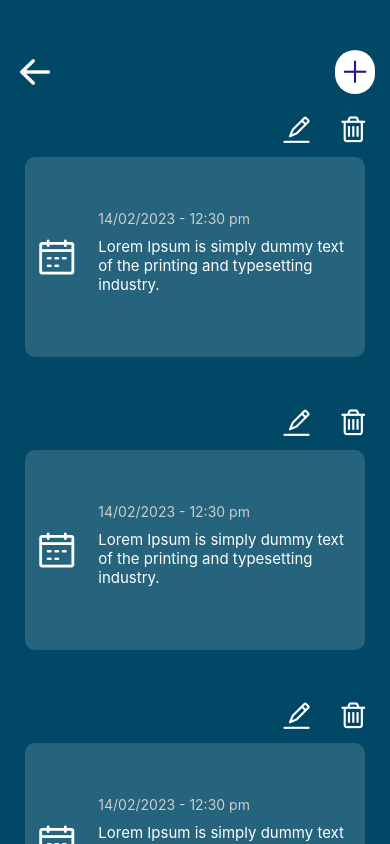
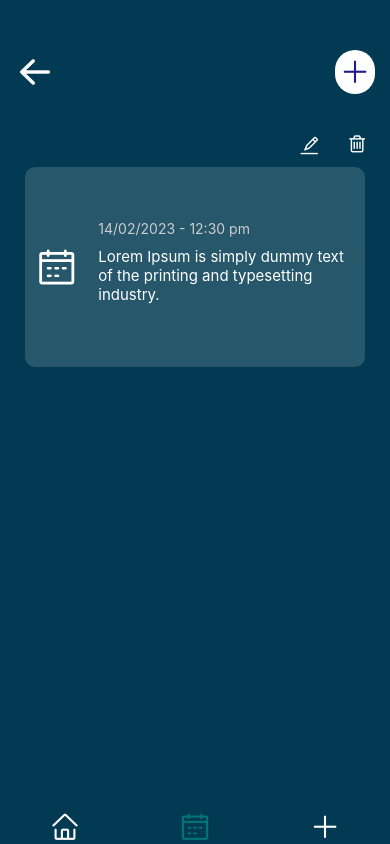
Before and after one commit to warlleism/app-mobile-gerenciamento-tarefas, a React Native app: screen /Tarefas in a window 390 px wide. Shown: the top 844 px of the page. Built offline with nearby package versions, Linux system fonts and the light colour scheme.

Commit message:
nova navegação aplicada

```diff
--- a/App.js
+++ b/App.js
@@ -1,77 +1,14 @@
 import Home from './src/views/home';
 import { NavigationContainer } from '@react-navigation/native';
-import { createStackNavigator } from '@react-navigation/stack';
 import Tarefas from './src/views/tarefas/index';
 import Listar from './src/views/listar';
 import NovaTarefa from './src/views/novaTarefa/index';
 import Provider from './src/context/provider';
+import { createBottomTabNavigator } from '@react-navigation/bottom-tabs';
+import { View } from 'react-native';
+import Icon from 'react-native-vector-icons/AntDesign'
 
-
-const Stack = createStackNavigator()
-
-function MyStack() {
-
-  const config = {
-    animation: 'stiffness',
-    config: {
-      stiffness: 2000,
-      damping: 500,
-      mass: 3,
-      overshootClamping: true,
-      restDisplacementThreshold: 0.01,
-      restSpeedThreshold: 0.01,
-    },
-  };
-
-  const forFade = ({ current }) => ({
-    cardStyle: {
-      opacity: current.progress,
-    },
-  });
-
-  return (
-    <Stack.Navigator
-
-      screenOptions={{
-        headerMode: 'none',
-      }}>
-      <Stack.Screen name="Home" component={Home}
-        options={{
-          cardStyleInterpolator: forFade,
-          transitionSpec: {
-            open: config,
-            close: config,
-          },
-        }}
-      />
-      <Stack.Screen name="Tarefas" component={Tarefas}
-        options={{
-          cardStyleInterpolator: forFade,
-          transitionSpec: {
-            open: config,
-            close: config,
-          },
-        }} />
-      <Stack.Screen name="Listar" component={Listar}
-        options={{
-          cardStyleInterpolator: forFade,
-          transitionSpec: {
-            open: config,
-            close: config,
-          },
-        }} />
-      <Stack.Screen name="Nova" component={NovaTarefa}
-        options={{
-          cardStyleInterpolator: forFade,
-          transitionSpec: {
-            open: config,
-            close: config,
-          },
-        }} />
-    </Stack.Navigator>
-  )
-}
-
+const Tab = createBottomTabNavigator()
 
 
 export default function App() {
@@ -79,8 +16,98 @@ export default function App() {
   return (
     <Provider>
       <NavigationContainer>
-        <MyStack />
+        <Tab.Navigator
+
+          screenOptions={({ route }) => ({
+            tabBarStyle: {
+              position: 'absolute',
+              bottom: 0,
+              backgroundColor: "#013a52",
+              borderTopColor: "transparent",
+            },
+            tabBarButton: [
+              "Listar",
+              "Listar"
+            ].includes(route.name)
+              ? () => {
+                return null;
+              }
+              : undefined,
+          })}
+
+
+        >
+          <Tab.Screen
+            name="Home"
+            component={Home}
+            options={{
+              headerShown: false,
+              tabBarLabel: '',
+              tabBarIcon: ({ focused }) => {
+                return <View
+                  style={{
+                    position: 'absolute',
+                    bottom: 0,
+                    borderRadius: 100,
+                    justifyContent: 'center',
+                    alignItems: 'center',
+                  }}
+                >
+                  <Icon name="home" size={30} color={focused ? '#007878f2' : '#ffff'} />
+                </View>
+              }
+            }}
+          />
+
+
+          <Tab.Screen name="Tarefas" component={Tarefas}
+            options={{
+              headerShown: false,
+              tabBarLabel: '',
+              tabBarIcon: ({ focused }) => {
+                return <View
+                  style={{
+                    position: 'absolute',
+                    bottom: 0,
+                    borderRadius: 100,
+                    justifyContent: 'center',
+                    alignItems: 'center',
+                  }}
+                >
+                  <Icon name="calendar" size={30} color={focused ? '#007878f2' : '#ffff'} />
+                </View>
+              }
+            }} />
+
+          <Tab.Screen name="Listar" component={Listar}
+            options={{
+              headerShown: false,
+              tabBarLabel: ''
+            }}
+          />
+
+          <Tab.Screen name="Nova" component={NovaTarefa}
+            options={{
+              headerShown: false,
+              tabBarLabel: '',
+              tabBarIcon: ({ focused }) => {
+                return <View
+                  style={{
+                    position: 'absolute',
+                    bottom: 0,
+                    borderRadius: 100,
+                    justifyContent: 'center',
+                    alignItems: 'center',
+                  }}
+                >
+                  <Icon name="plus" size={30} color={focused ? '#007878f2' : '#ffff'} />
+                </View>
+              }
+            }} />
+        </Tab.Navigator>
+
       </NavigationContainer>
     </Provider>
+
   );
 }
--- a/package.json
+++ b/package.json
@@ -9,14 +9,15 @@
     "web": "expo start --web"
   },
   "dependencies": {
+    "@react-navigation/bottom-tabs": "^6.5.4",
     "@react-navigation/native": "^6.1.3",
     "@react-navigation/stack": "^6.3.12",
     "expo": "~47.0.12",
+    "expo-linear-gradient": "~12.0.1",
     "expo-status-bar": "~1.4.2",
     "react": "18.1.0",
     "react-native": "0.70.5",
-    "react-native-vector-icons": "^9.2.0",
-    "expo-linear-gradient": "~12.0.1"
+    "react-native-vector-icons": "^9.2.0"
   },
   "devDependencies": {
     "@babel/core": "^7.12.9"
--- a/src/views/home/index.js
+++ b/src/views/home/index.js
@@ -2,7 +2,6 @@ import { useEffect, useState } from "react";
 import { Dimensions, ImageBackground, ScrollView, StyleSheet, Text, TouchableOpacity, View } from "react-native";
 import Icon from 'react-native-vector-icons/AntDesign'
 import { LinearGradient } from 'expo-linear-gradient';
-import Navigation from "../../navigation";
 import { useNavigation } from "@react-navigation/native";
 
 const { width } = Dimensions.get('window')
@@ -10,8 +9,6 @@ const { width } = Dimensions.get('window')
 const Home = () => {
 
     const Navi = useNavigation()
-
-    const arr = [1, 2, 3]
 
     const [minuto, setMinuto] = useState()
 
@@ -22,11 +19,9 @@ const Home = () => {
         color: ''
     })
 
-
     let horaAtual = new Date();
 
     const setMinute = () => {
-
 
         let minuto = horaAtual.getMinutes();
         let str = minuto.toString()
@@ -51,7 +46,6 @@ const Home = () => {
         } else {
             return setDados({ ...dados, img: require('../../images/img2.png'), horario: 'Boa noite', hora: str })
         }
-
     }
 
     const getData = () => {
@@ -83,7 +77,6 @@ const Home = () => {
         setMinute()
         getData()
     }, [])
-
 
     return (
         <ImageBackground
@@ -130,22 +123,17 @@ const Home = () => {
                 }}>
 
                 <ScrollView horizontal>
-                    {
-                        arr.map(_ => {
-                            return (
-                                <TouchableOpacity onPress={()=> Navi.navigate('Listar')} style={styles.containerTarefas}>
+
+                    <TouchableOpacity onPress={() => Navi.navigate('Listar')} style={styles.containerTarefas}>
                         <Icon name="calendar" size={30} color={'#fff'} style={{ marginRight: 10 }} />
                         <View style={{ width: "90%" }}>
                             <Text style={{ color: "#fff" }}>14/02/2023 - 12:30 pm</Text>
                             <Text style={{ color: '#fff' }}>Lorem Ipsum is simply dummy text of the printing and typesetting industry.</Text>
                         </View>
                     </TouchableOpacity>
-                            )
-                        })
-                    }
+
                 </ScrollView>
             </LinearGradient>
-            <Navigation />
 
         </ImageBackground>
     )
--- a/src/views/listar/index.js
+++ b/src/views/listar/index.js
@@ -5,13 +5,12 @@ import { View, Text, Dimensions, ScrollView, StyleSheet, TouchableOpacity } from
 
 
 const { width } = Dimensions.get('window')
-const { height } = Dimensions.get('window')
 
 const Listar = () => {
 
     const Navi = useNavigation()
     return (
-        <View style={{ width: width, height: '100%', backgroundColor: "#014867" }}>
+        <View style={{ width: width, height: '100%', backgroundColor: "#013a52" }}>
             <View style={styles.containerArrow}>
                 <TouchableOpacity onPress={() => Navi.navigate('Tarefas')} style={{ width: 60 }}>
                     <Icon name="arrowleft" size={40} color={'#fff'} style={{ marginRight: 10 }} />
@@ -25,7 +24,6 @@ const Listar = () => {
                     </View>
                 </View>
             </ScrollView>
-            <Navigation />
         </View>
     )
 }
--- a/src/views/novaTarefa/index.js
+++ b/src/views/novaTarefa/index.js
@@ -1,24 +1,25 @@
 import Icon from 'react-native-vector-icons/AntDesign'
-import Navigation from './../../navigation/index';
 import { useNavigation } from '@react-navigation/native';
-import { View, Text, Dimensions, ScrollView, StyleSheet, TouchableOpacity, TextInput } from "react-native"
+import { View, Dimensions, ScrollView, StyleSheet, TouchableOpacity, TextInput } from "react-native"
 import { useState } from 'react';
 
 const { width } = Dimensions.get('window')
-const { height } = Dimensions.get('window')
 
 const NovaTarefa = () => {
 
-    const [formulario, setFormulario] = useState([{
+    const defaultForm = {
         titulo: '',
         data: '',
         hora: ''
-    }])
+    }
+
+    const [formulario, setFormulario] = useState(defaultForm)
+
+    const Navi = useNavigation()
 
     const validInput = () => {
-        if (formulario.titulo == '' || formulario.data == '' || formulario.hora == '') {
+        if (formulario.titulo === '' || formulario.data === '' || formulario.hora === '') {
             return
-
         } else {
             return (
                 <TouchableOpacity onPress={() => Navi.navigate('Tarefas')} style={{ width: 60 }}>
@@ -28,24 +29,19 @@ const NovaTarefa = () => {
         }
     }
 
-    const Navi = useNavigation()
-
     return (
-        <View style={{ width: width, height: '100%', backgroundColor: "#014867" }}>
+        <View style={{ width: width, height: '100%', backgroundColor: "#013a52" }}>
             <View style={styles.containerArrow}>
                 <TouchableOpacity onPress={() => Navi.navigate('Tarefas')} style={{ width: 60 }}>
                     <Icon name="arrowleft" size={40} color={'#fff'} style={{ marginRight: 10 }} />
                 </TouchableOpacity>
                 {validInput()}
             </View>
-            {console.log(formulario)}
             <ScrollView style={{ marginTop: 30, marginBottom: 30 }}>
                 <TextInput placeholder='Título' placeholderTextColor={'#fff'} style={{ fontSize: 27, color: "#fff", width: "90%", alignSelf: "center", marginBottom: 70 }} onChangeText={(e) => setFormulario({ ...formulario, titulo: e })} />
                 <TextInput placeholder='Data' placeholderTextColor={'#fff'} style={{ fontSize: 23, color: "#fff", width: "90%", alignSelf: "center", marginBottom: 30 }} onChangeText={(e) => setFormulario({ ...formulario, data: e })} />
                 <TextInput placeholder='Hora' placeholderTextColor={'#fff'} style={{ fontSize: 23, color: "#fff", width: "90%", alignSelf: "center", marginBottom: 30 }} onChangeText={(e) => setFormulario({ ...formulario, hora: e })} />
             </ScrollView>
-
-            <Navigation />
         </View>
     )
 }
--- a/src/views/tarefas/index.js
+++ b/src/views/tarefas/index.js
@@ -1,18 +1,15 @@
 import Icon from 'react-native-vector-icons/AntDesign'
 import IconTrash from 'react-native-vector-icons/FontAwesome'
-import Navigation from './../../navigation/index';
 import { useNavigation } from '@react-navigation/native';
 import { View, Text, Dimensions, ScrollView, StyleSheet, TouchableOpacity } from "react-native"
 
 const { width } = Dimensions.get('window')
-const { height } = Dimensions.get('window')
 
 const Tarefas = () => {
-    const arr = [1, 2, 3, 4, 5]
 
     const Navi = useNavigation()
     return (
-        <View style={{ width: width, height: '100%', backgroundColor: "#014867" }}>
+        <View style={{ width: width, height: '100%', backgroundColor: "#013a52" }}>
             <View style={styles.containerArrow}>
                 <TouchableOpacity onPress={() => Navi.navigate('Home')} style={{ width: 60 }}>
                     <Icon name="arrowleft" size={40} color={'#fff'} style={{ marginRight: 10 }} />
@@ -28,10 +25,9 @@ const Tarefas = () => {
                     <Icon name="plus" size={30} color={'#231A87'} />
                 </TouchableOpacity>
             </View>
+
             <ScrollView style={{ marginBottom: 30 }}>
-                {
-                    arr.map(_ => {
-                        return (
+
                 <View style={styles.containerCards}>
                     <View style={{
                         display: "flex",
@@ -39,10 +35,10 @@ const Tarefas = () => {
                         marginBottom: 10
                     }}>
                         <TouchableOpacity >
-                                        <Icon name="edit" size={30} color={'#fff'} style={{ marginRight: 30 }} />
+                            <Icon name="edit" size={20} color={'#fff'} style={{ marginRight: 30 }} />
                         </TouchableOpacity>
                         <TouchableOpacity >
-                                        <IconTrash name="trash-o" size={30} color={'#fff'} />
+                            <IconTrash name="trash-o" size={20} color={'#fff'} />
                         </TouchableOpacity>
                     </View>
                     <TouchableOpacity onPress={() => Navi.navigate('Listar')} style={styles.containerContent}>
@@ -55,13 +51,8 @@ const Tarefas = () => {
                         </View>
                     </TouchableOpacity>
                 </View>
-                        )
-                    })
-                }
-
 
             </ScrollView>
-            <Navigation />
         </View>
     )
 }
@@ -78,7 +69,8 @@ const styles = StyleSheet.create({
     containerCards: {
         width: width - 50,
         alignSelf: "center",
-        marginBottom: 50,
+        marginTop: 20,
+        marginBottom: 30,
         alignItems: "flex-end",
         display: "flex",
         flexDirection: 'column',
```
Also changed, not shown: src/images/img1.png, 1 other file (tests, documents, lock files or other folders). Lines whose indentation alone changed are shown as unchanged.
